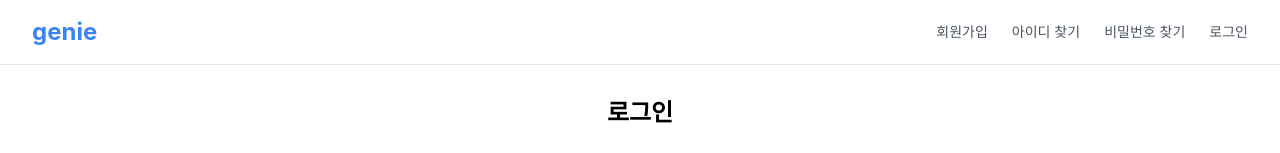
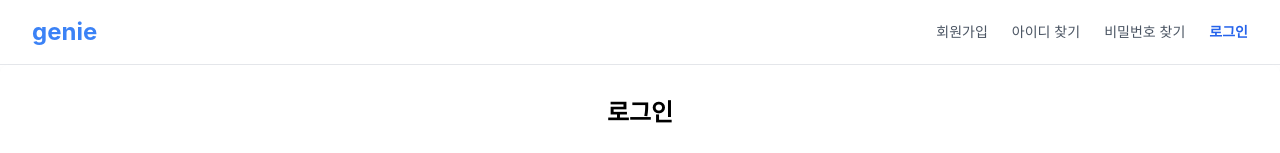
Before and after one commit to dohee12/Front_GENIE, a React (Create React App) app: page / in a window 1280 px wide. Shown: the top 153 px of the page. Built offline with nearby package versions, Linux system fonts and the light colour scheme.

Commit message:
지니뮤직 수정완료

```diff
--- a/src/components/Header.js
+++ b/src/components/Header.js
@@ -8,7 +8,7 @@ const Header = () => {
                 <a href="/signup">회원가입</a>
                 <a href="/find-id">아이디 찾기</a>
                 <a href="/find-password">비밀번호 찾기</a>
-                <a href="/login">로그인</a>
+                <a href="/login" className='text-blue-600 font-bold'>로그인</a>
             </nav>
         </header>
     );
--- a/src/index.js
+++ b/src/index.js
@@ -5,6 +5,7 @@ import App from './App';
 import reportWebVitals from './reportWebVitals';
 
 const root = ReactDOM.createRoot(document.getElementById('root'));
+
 root.render(
   <React.StrictMode>
     <App />
```
